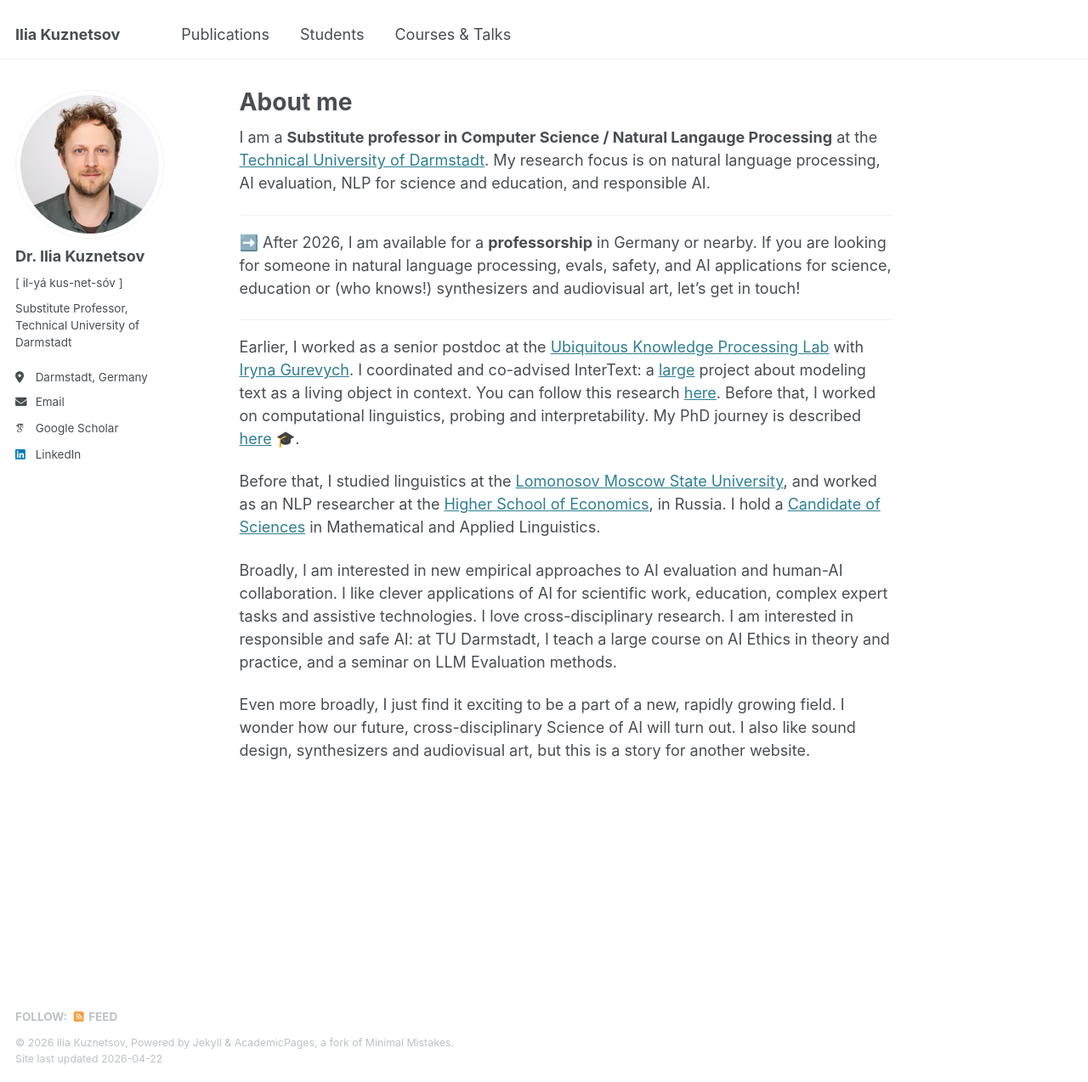
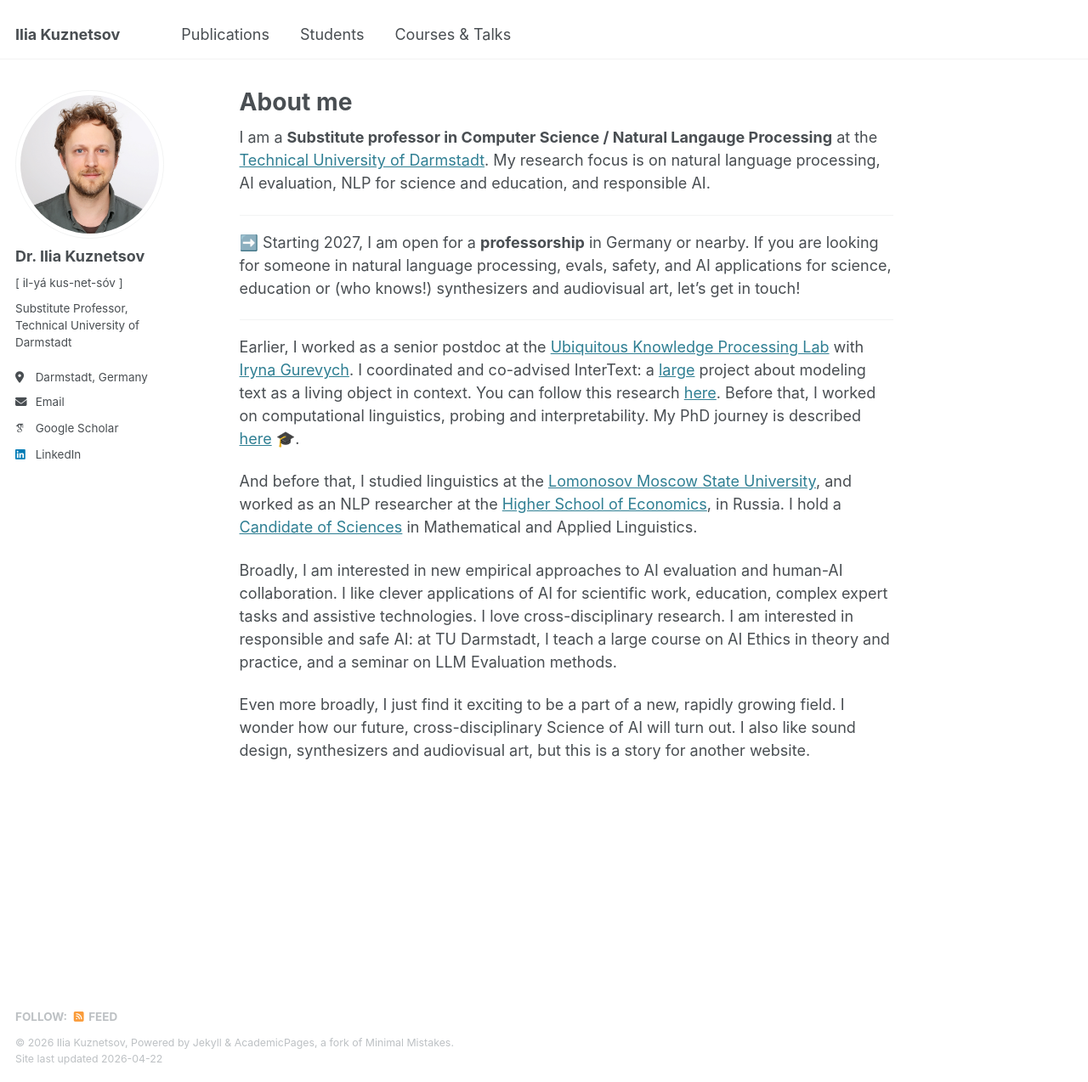
Before and after one commit to iokuznetsov/iokuznetsov.github.io, a Jekyll site: the page built from _pages/about.md, in a window 1280 px wide and 1274 px high. Shown: the whole window at 85% size. Built offline with Jekyll 4.4.1, drawn with Linux system fonts in a browser that asks for light colours; some web fonts are replaced.

Commit message:
Update about.md

```diff
--- a/_pages/about.md
+++ b/_pages/about.md
@@ -11,13 +11,13 @@ I am a **Substitute professor in Computer Science / Natural Langauge Processing*
 
 ---
 
-➡️ After 2026, I am available for a **professorship**  in Germany or nearby. If you are looking for someone in natural language processing, evals, safety, and AI applications for science, education or (who knows!) synthesizers and audiovisual art, let's get in touch!
+➡️ Starting 2027, I am open for a **professorship**  in Germany or nearby. If you are looking for someone in natural language processing, evals, safety, and AI applications for science, education or (who knows!) synthesizers and audiovisual art, let's get in touch!
 
 ---
 
 Earlier, I worked as a senior postdoc at the [Ubiquitous Knowledge Processing Lab](https://www.informatik.tu-darmstadt.de/ukp/ukp_home/index.en.jsp) with [Iryna Gurevych](https://www.informatik.tu-darmstadt.de/ukp/ukp_home/head_ukp/index.en.jsp). I coordinated and co-advised InterText: a [large](https://erc.europa.eu/projects-statistics/science-stories/artificial-intelligence-living-texts) project about modeling text as a living object in context. You can follow this research [here](https://intertext.ukp-lab.de/). Before that, I worked on computational linguistics, probing and interpretability. My PhD journey is described [here](https://tuprints.ulb.tu-darmstadt.de/19851/) 🎓.
 
-Before that, I studied linguistics at the [Lomonosov Moscow State University](https://lomonosov.university), and worked as an NLP researcher at the [Higher School of Economics](https://www.hse.ru/en/), in Russia. I hold a [Candidate of Sciences](https://en.wikipedia.org/wiki/Candidate_of_Sciences) in Mathematical and Applied Linguistics.
+And before that, I studied linguistics at the [Lomonosov Moscow State University](https://lomonosov.university), and worked as an NLP researcher at the [Higher School of Economics](https://www.hse.ru/en/), in Russia. I hold a [Candidate of Sciences](https://en.wikipedia.org/wiki/Candidate_of_Sciences) in Mathematical and Applied Linguistics.
 
 Broadly, I am interested in new empirical approaches to AI evaluation and human-AI collaboration. I like clever applications of AI for scientific work, education, complex expert tasks and assistive technologies. I love cross-disciplinary research. I am interested in responsible and safe AI: at TU Darmstadt, I teach a large course on AI Ethics in theory and practice, and a seminar on LLM Evaluation methods.
 
```
